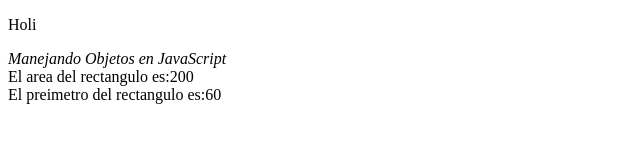
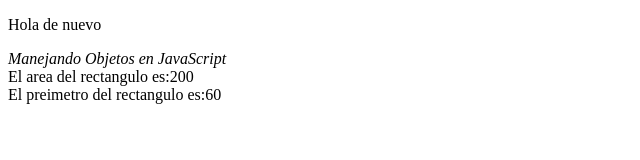
Before and after one commit to MaoSied/proyecto-gir, a plain HTML site: page index.html in a window 1280 px wide. Shown: the full height of the page, 0-640 px from the left. Drawn offline with Linux system fonts and the light colour scheme.

Commit message:
Version 0.0.2

```diff
--- a/index.html
+++ b/index.html
@@ -10,7 +10,7 @@
     </script>
 </head>
 <body>
-    <p>Holi</p>
+    <p>Hola de nuevo</p>
     <em>Manejando Objetos en JavaScript</em>
     <br>
 
```
